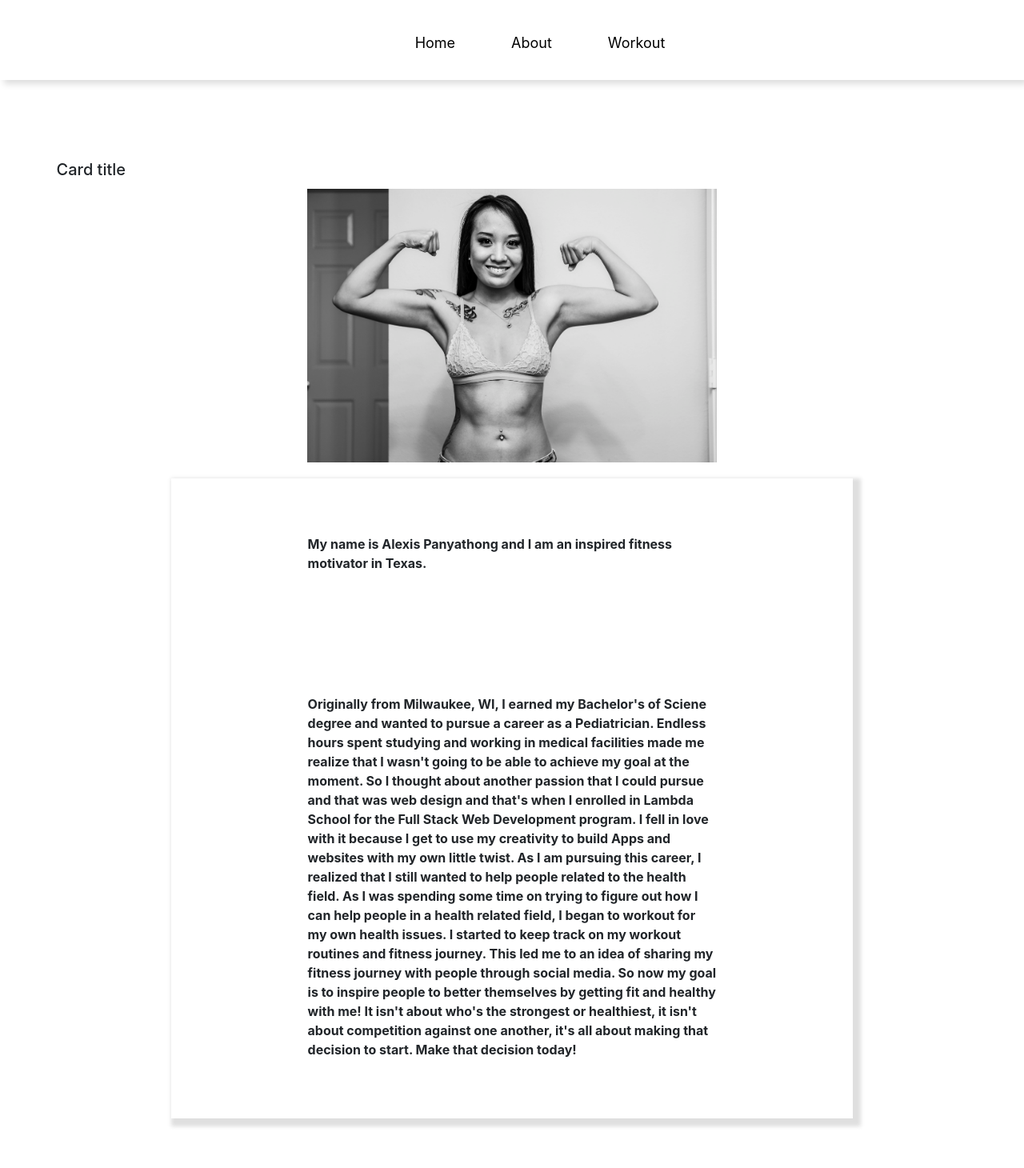
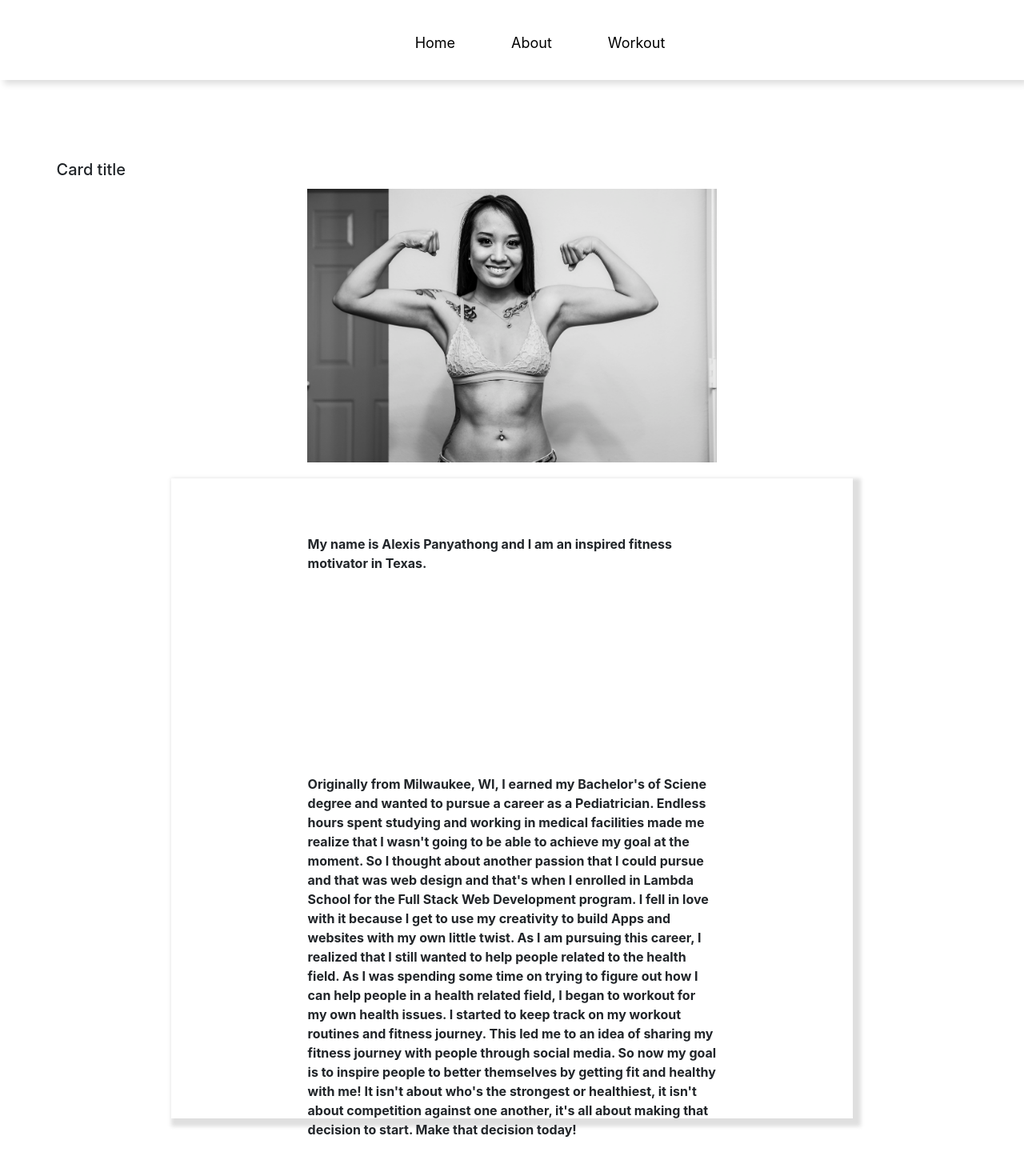
Before and after one commit to AlexisNathavong/Alexis-Vilai-Fitness, a React (Create React App) app in the folder alexis-v-fitness/: page /aboutpage in a window 1280 px wide. Shown: the top 1460 px of the page at 80% size. Built offline with nearby package versions, Linux system fonts and the light colour scheme.

Commit message:
changed height in AboutContext.

```diff
--- a/alexis-v-fitness/src/components/StyledWidgets.js
+++ b/alexis-v-fitness/src/components/StyledWidgets.js
@@ -102,7 +102,7 @@ export const AboutContext = styled.div`
 
     margin-top: 70px;
     p {
-        height: 200px;
+        height: 300px;
         width: 60%;
         margin: 0 auto;
 
```
